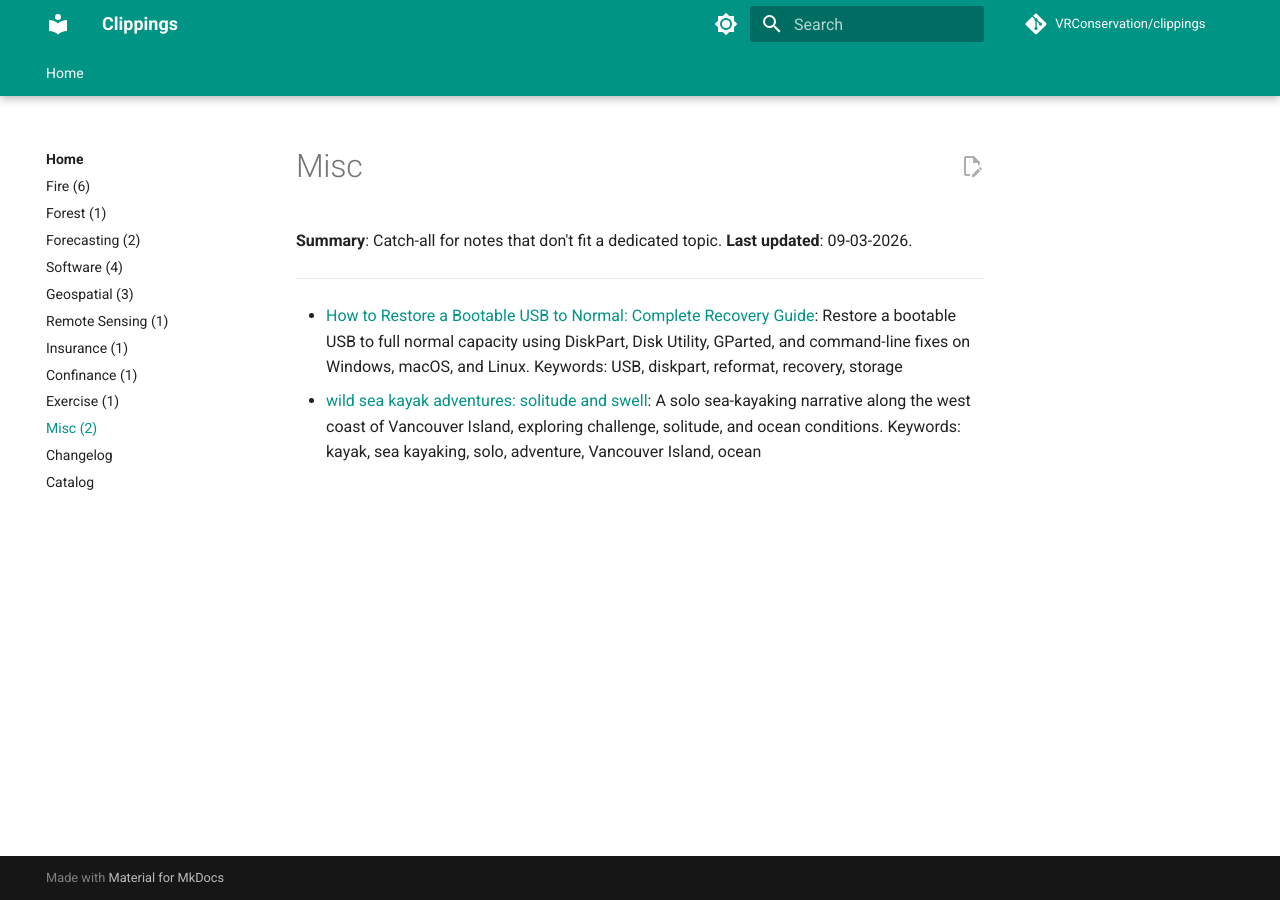
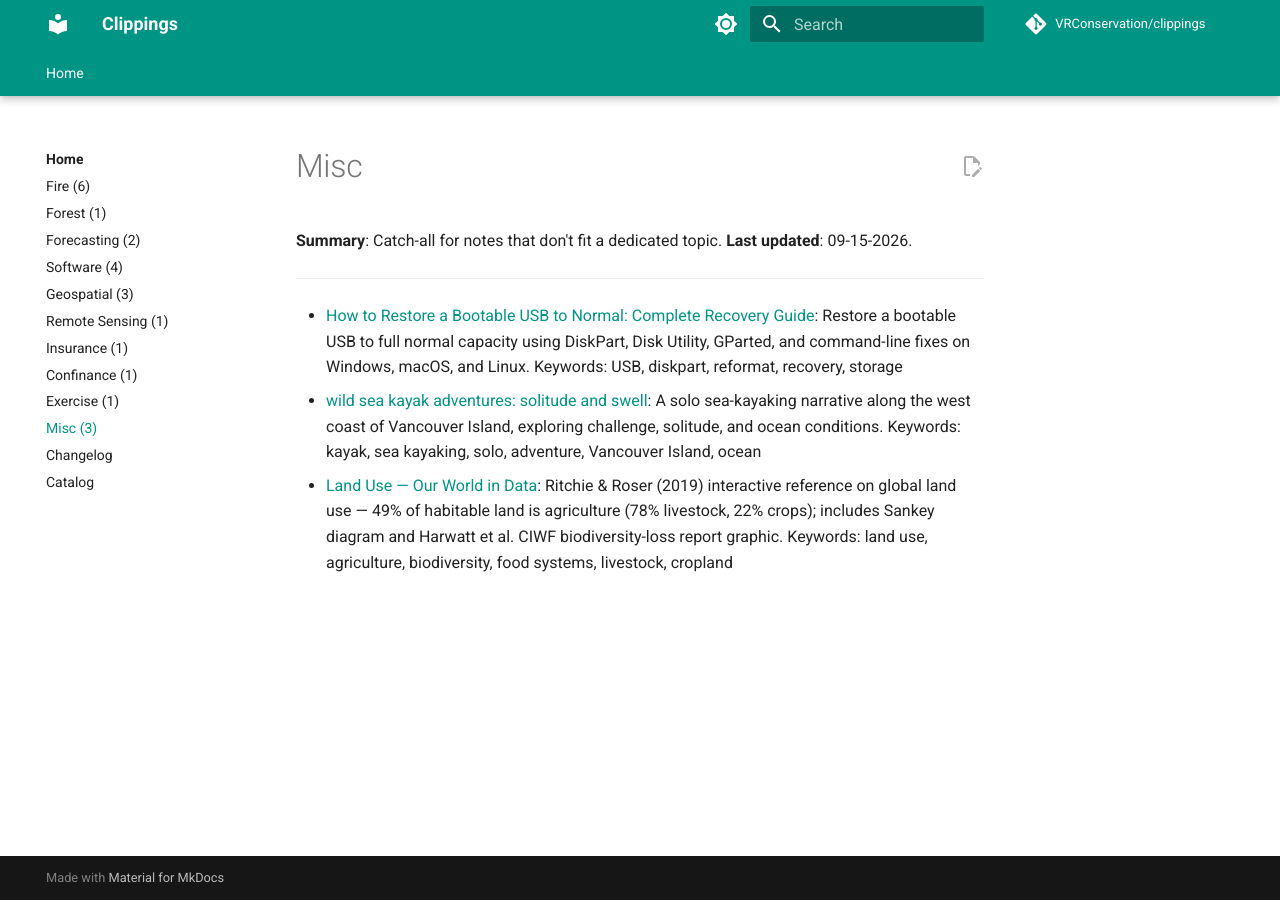
Before and after one commit to VRConservation/clippings, an MkDocs documentation site: the page built from notes/Misc.md, in a window 1280 px wide. Built offline with MkDocs 1.6.1 and Material for MkDocs 9.7.7, drawn with Linux system fonts in a browser that asks for light colours; comment, search, counter and statistics services are not loaded.

Commit message:
Ingest: Global land use clipping → Misc

```diff
--- a/notes/Misc.md
+++ b/notes/Misc.md
@@ -1,9 +1,10 @@
 # Misc
 
 **Summary**: Catch-all for notes that don't fit a dedicated topic.
-**Last updated**: 09-03-2026.
+**Last updated**: 09-15-2026.
 
 ---
 
 - [How to Restore a Bootable USB to Normal: Complete Recovery Guide](https://www.how2shout.com/how-to/how-to-restore-a-bootable-usb-to-normal-complete-recovery-guide.html): Restore a bootable USB to full normal capacity using DiskPart, Disk Utility, GParted, and command-line fixes on Windows, macOS, and Linux. Keywords: USB, diskpart, reformat, recovery, storage
 - [wild sea kayak adventures: solitude and swell](https://www.kayakessentials.co.uk/wild-sea-kayak-adventures-solitude-and-swell/): A solo sea-kayaking narrative along the west coast of Vancouver Island, exploring challenge, solitude, and ocean conditions. Keywords: kayak, sea kayaking, solo, adventure, Vancouver Island, ocean
+- [Land Use — Our World in Data](https://ourworldindata.org/land-use): Ritchie & Roser (2019) interactive reference on global land use — 49% of habitable land is agriculture (78% livestock, 22% crops); includes Sankey diagram and Harwatt et al. CIWF biodiversity-loss report graphic. Keywords: land use, agriculture, biodiversity, food systems, livestock, cropland
```
Also changed, not shown: README.md (+3 -0 lines), notes/index.md (+1 -1 lines), notes/log.md (+1 -0 lines).
